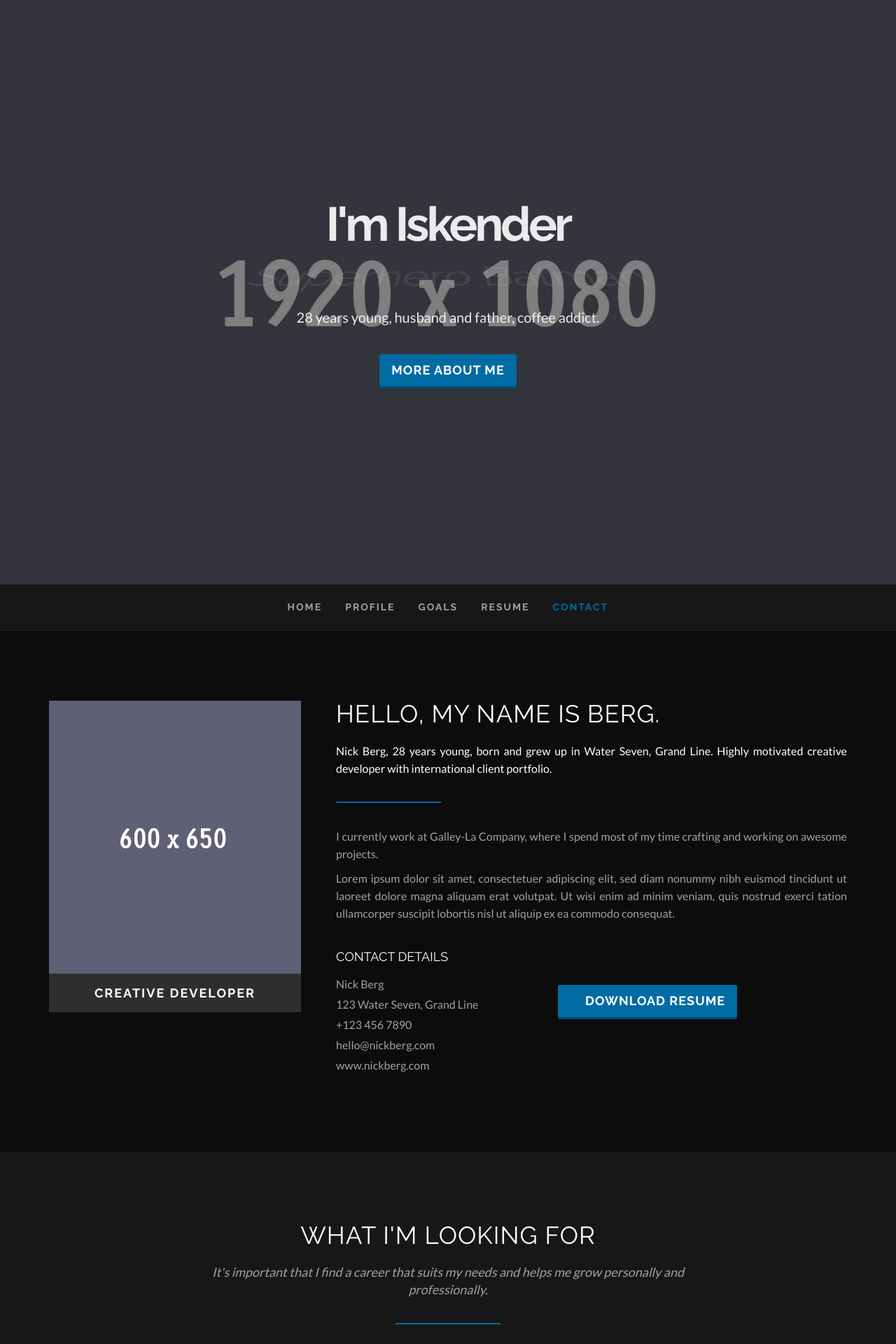
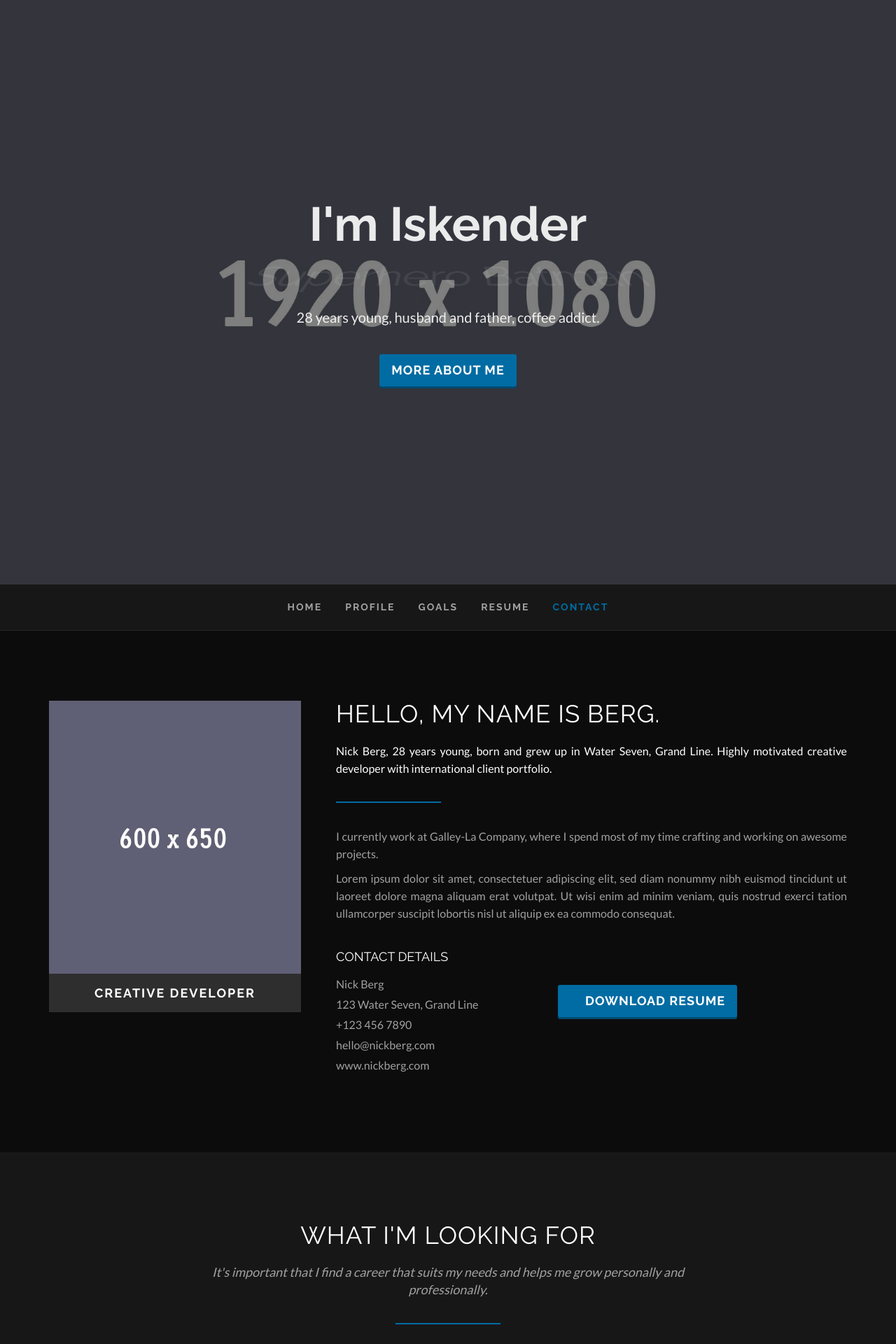
Before and after one commit to clearcareer/Resume, a Jekyll site: the page built from index.html, in a window 1280 px wide. Shown: the top 1920 px of the page at 70% size. Built offline with Jekyll 4.4.1, drawn with Linux system fonts in a browser that asks for light colours; some web fonts are replaced.

Commit message:
Letter Spacing Fix

```diff
--- a/assets/css/custom.css
+++ b/assets/css/custom.css
@@ -4,8 +4,8 @@
     border: 2px solid;
 }
 
-.hero-text h1 {
-    letter-spacing: normal;
+header.hero .hero-body .hero-text h1 {
+  letter-spacing: normal;
 }
 
 #services, #skills, #contact {
```
